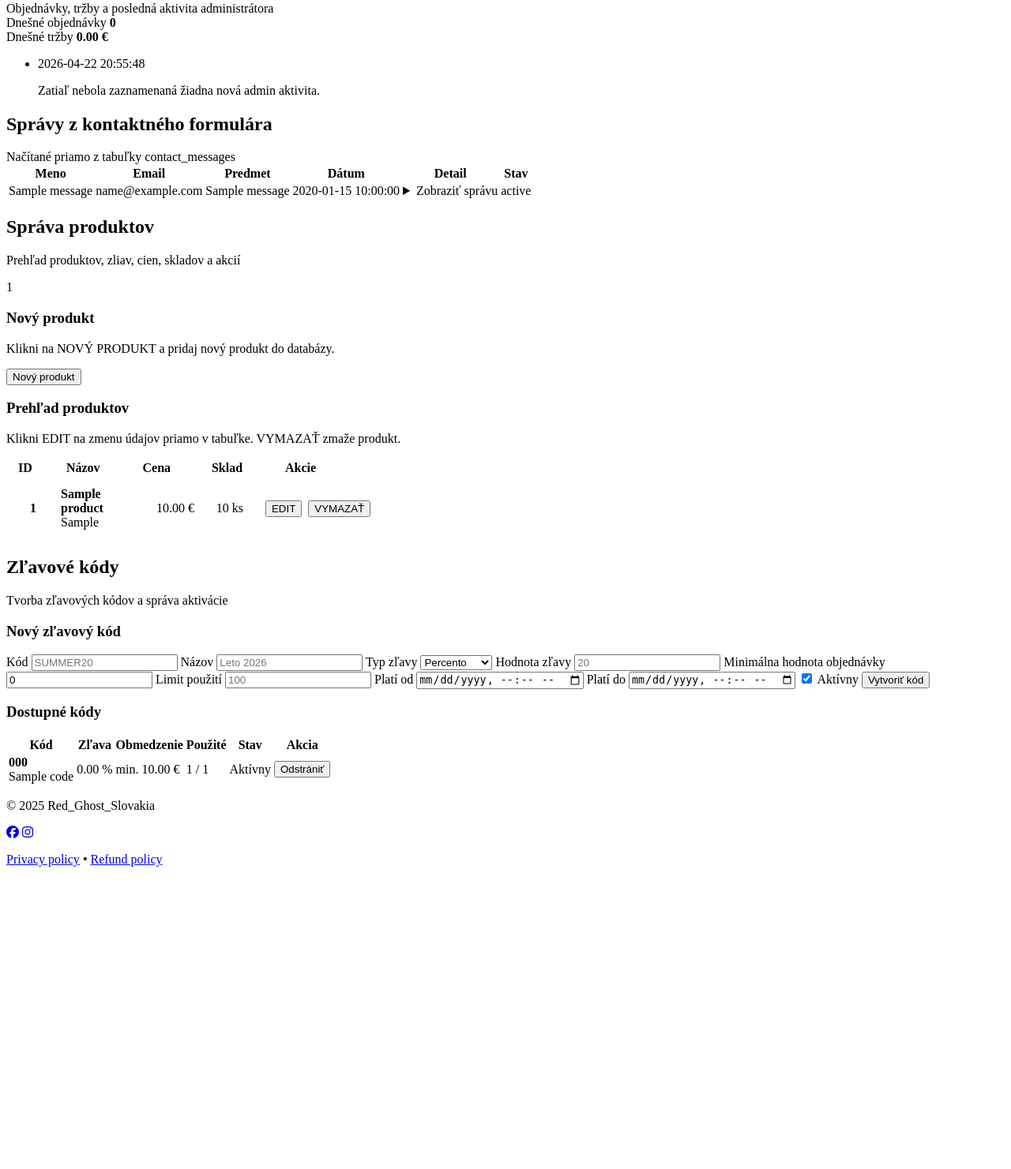
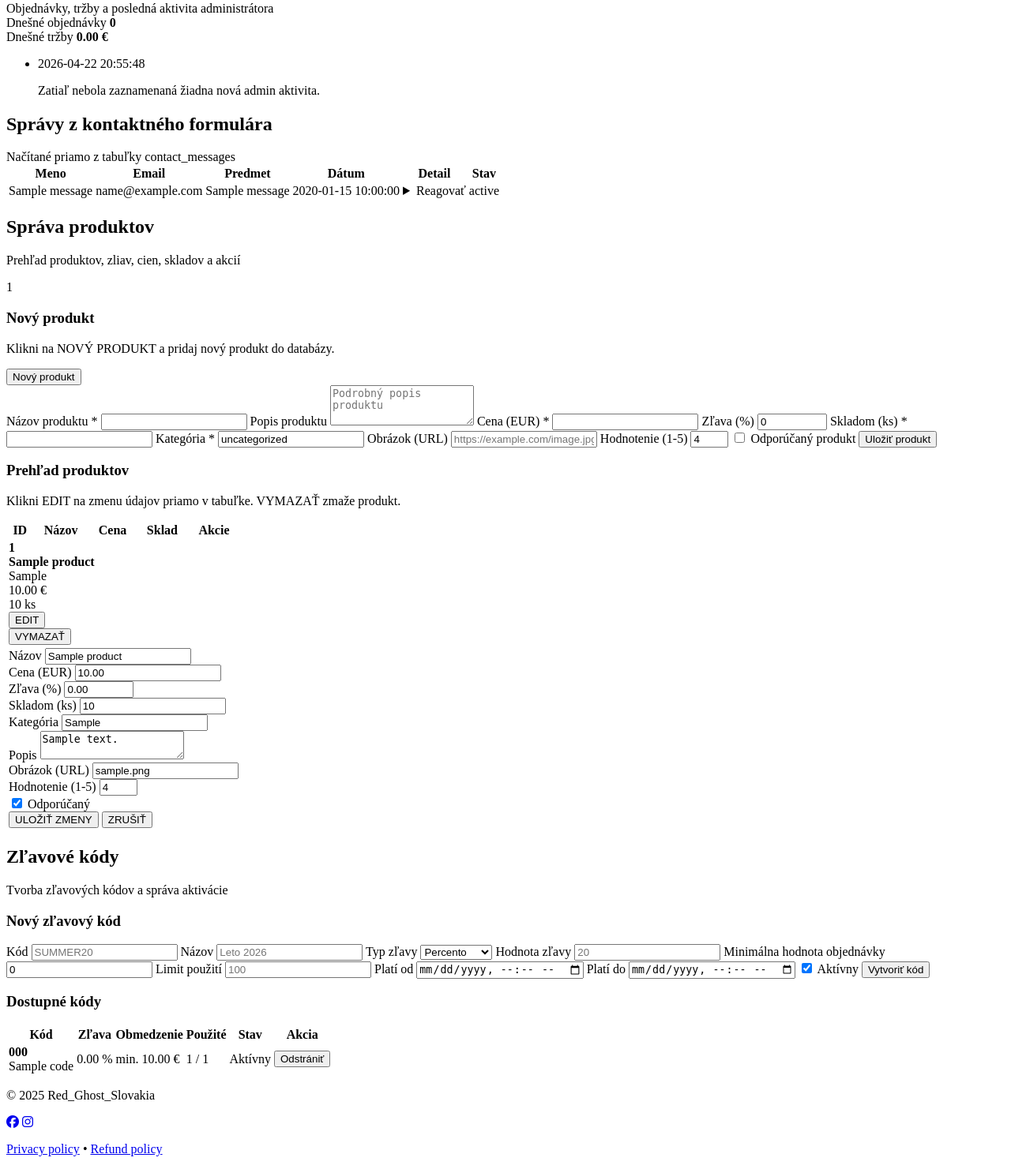
Before and after one commit to HariboSK/Red_Ghost, a PHP site: page /app/views/dashboard.php in a window 1280 px wide. Shown: the part 3011-4492 px from the top of the page at 79% size. Before the commit the page ends 4109 px from the top, so only its background shows below. Run offline with PHP 8.4, Linux system fonts and the light colour scheme; the visitor is signed in with stand-in values (Sample User, id 1); tables that the repository leaves empty hold one stand-in row (values such as "Sample post").

Commit message:
feat: implement message deletion functionality in DashboardHelper; enhance product and discount code deletion methods with transaction handling; update dashboard view for improved user interaction
Co-authored-by: Copilot <copilot@github.com>

```diff
--- a/app/core/dashboard_helper.php
+++ b/app/core/dashboard_helper.php
@@ -1,5 +1,4 @@
 <?php
-
 require_once __DIR__ . '/../models/contact_message.model.php';
 require_once __DIR__ . '/../models/discount_code.model.php';
 require_once __DIR__ . '/../models/order.model.php';
@@ -157,6 +156,21 @@ class DashboardHelper
             }
         }
 
+        if($formType === 'delete_message') {
+            $messageId = filter_var($post['message_id'] ?? null, FILTER_VALIDATE_INT);
+
+            if (!$messageId || $messageId < 1) {
+                $state['adminMailerError'] = 'Neplatné ID správy.';
+            } else {
+                try {
+                    $contactMessageModel->delete((int) $messageId);
+                    $state['adminMailerNotice'] = 'Správa bola odstranena.';
+                } catch (PDOException $exception) {
+                    $state['adminMailerError'] = 'Správu sa nepodarilo odstrániť.';
+                }
+            }
+        }
+
         if ($formType === 'create_discount_code') {
             $code = strtoupper(trim((string) ($post['code'] ?? '')));
             $title = trim((string) ($post['title'] ?? ''));
@@ -225,10 +239,9 @@ class DashboardHelper
             if (!$productId || $productId < 1) {
                 $state['productError'] = 'Neplatné ID produktu.';
             } else {
-                try {
-                    $productModel->delete((int) $productId);
+                if ($productModel->delete((int) $productId)) {
                     $state['productNotice'] = 'Produkt bol odstránený.';
-                } catch (PDOException $exception) {
+                } else {
                     $state['productError'] = 'Produkt sa nepodarilo odstrániť.';
                 }
             }
@@ -240,10 +253,9 @@ class DashboardHelper
             if (!$discountCodeId || $discountCodeId < 1) {
                 $state['discountCodeError'] = 'Neplatné ID zľavového kódu.';
             } else {
-                try {
-                    $discountCodeModel->delete((int) $discountCodeId);
+                if ($discountCodeModel->delete((int) $discountCodeId)) {
                     $state['discountCodeNotice'] = 'Zľavový kód bol odstránený.';
-                } catch (PDOException $exception) {
+                } else {
                     $state['discountCodeError'] = 'Zľavový kód sa nepodarilo odstrániť.';
                 }
             }
@@ -327,6 +339,11 @@ function dashboard_reply_to_message(PDO $pdo, int $messageId, string $replyText)
     return (new ContactMessageModel($pdo))->reply($messageId, $replyText);
 }
 
+function dashboard_delete_message(PDO $pdo, int $messageId): bool
+{
+    return (new ContactMessageModel($pdo))->delete($messageId);
+}
+
 function dashboard_get_messages_by_email(PDO $pdo, string $email): array
 {
     return (new ContactMessageModel($pdo))->getByEmail($email);
--- a/app/models/contact_message.model.php
+++ b/app/models/contact_message.model.php
@@ -28,6 +28,25 @@ class ContactMessageModel extends BaseModel
             ':status' => 'replied',
             ':id' => $messageId,
         ]);
+    }
+
+    public function delete(int $messageId): bool
+    {
+        try {
+            $this->pdo->beginTransaction();
+            $stmt = $this->pdo->prepare('DELETE FROM contact_messages WHERE id = :id');
+            $stmt->execute([':id' => $messageId]);
+            $this->pdo->commit();
+            return true;
+        }
+
+        catch (PDOException $e) {
+            if($this->pdo->inTransaction()) {
+                $this->pdo->rollBack();
+            }
+            return false;
+
+        }
     }
 
     public function getUnread(): array
--- a/app/models/discount_code.model.php
+++ b/app/models/discount_code.model.php
@@ -32,9 +32,19 @@ class DiscountCodeModel extends BaseModel
         ]);
     }
 
-    public function delete(int $discountCodeId): void
+    public function delete(int $discountCodeId): bool
     {
-        $stmt = $this->pdo->prepare('DELETE FROM discount_codes WHERE id = :id');
-        $stmt->execute([':id' => $discountCodeId]);
+        try {
+            $this->pdo->beginTransaction();
+            $stmt = $this->pdo->prepare('DELETE FROM discount_codes WHERE id = :id');
+            $stmt->execute([':id' => $discountCodeId]);
+            $this->pdo->commit();
+            return true;
+        } catch (PDOException $exception) {
+            if ($this->pdo->inTransaction()) {
+                $this->pdo->rollBack();
+            }
+            return false;
+        }
     }
 }
--- a/app/models/product.model.php
+++ b/app/models/product.model.php
@@ -72,10 +72,20 @@ class ProductModel extends BaseModel
         ]);
     }
 
-    public function delete(int $productId): void
+    public function delete(int $productId): bool
     {
-        $stmt = $this->pdo->prepare('DELETE FROM products WHERE id = :id');
-        $stmt->execute([':id' => $productId]);
+        try {
+            $this->pdo->beginTransaction();
+            $stmt = $this->pdo->prepare('DELETE FROM products WHERE id = :id');
+            $stmt->execute([':id' => $productId]);
+            $this->pdo->commit();
+            return true;
+        } catch (PDOException $exception) {
+            if ($this->pdo->inTransaction()) {
+                $this->pdo->rollBack();
+            }
+            return false;
+        }
     }
 
     public static function validateAndBuildPayload(array $post): array
--- a/app/views/dashboard.php
+++ b/app/views/dashboard.php
@@ -261,18 +261,27 @@ include __DIR__ . '/partials/dashboard-header.php';
                                         <td><?php echo dash_h($message['created_at'] ?? ''); ?></td>
                                         <td>
                                             <details class="message-detail">
-                                                <summary>Zobraziť správu</summary>
+                                                <summary>Reagovať</summary>
                                                 <p><?php echo nl2br(dash_h($message['message_text'] ?? '')); ?></p>
+
                                                 <form method="POST" action="<?php echo route('/dashboard'); ?>" class="message-reply-form">
                                                     <input type="hidden" name="form_type" value="reply_message">
                                                     <input type="hidden" name="message_id" value="<?php echo dash_h($message['id'] ?? ''); ?>">
                                                     <textarea name="reply_text" rows="4" placeholder="Napíš reakciu pre zákazníka" required></textarea>
                                                     <button type="submit" class="management-submit message-reply-btn">Uložiť reakciu</button>
                                                 </form>
+
+                                                <form method="POST" action="<?php echo route('/dashboard'); ?>" class="message-reply-form">
+                                                    <input type="hidden" name="form_type" value="delete_message">
+                                                    <input type="hidden" name="message_id" value="<?php echo dash_h($message['id'] ?? ''); ?>">
+                                                    <button type="submit" class="delete-btn">Vymazať</button>
+                                                </form>
+
                                             </details>
                                         </td>
                                         <td>
                                             <div class="message-status-cell">
+
                                                 <span class="message-status-badge message-status-<?php echo dash_h((string) ($message['status'] ?? 'unread')); ?>">
                                                     <?php echo dash_h((string) ($message['status'] ?? 'unread')); ?>
                                                 </span>
@@ -316,7 +325,7 @@ include __DIR__ . '/partials/dashboard-header.php';
                         <p class="card-subtitle">Klikni na NOVÝ PRODUKT a pridaj nový produkt do databázy.</p>
                         <button type="button" class="management-submit" onclick="document.getElementById('create-product-form').style.display = document.getElementById('create-product-form').style.display === 'none' ? 'block' : 'none'; this.textContent = this.textContent === 'Nový produkt' ? 'Zrušiť' : 'Nový produkt';">Nový produkt</button>
 
-                        <form id="create-product-form" method="POST" action="#products" class="management-form" style="display: none; margin-top: 15px;">
+                        <form id="create-product-form" method="POST" action="#products" class="management-form create-product-form">
                             <input type="hidden" name="form_type" value="create_product">
 
                             <label for="quick-product-name">Názov produktu *</label>
@@ -378,17 +387,16 @@ include __DIR__ . '/partials/dashboard-header.php';
                                             $finalPrice = $discountPercent > 0 ? max(0, $basePrice * (1 - ($discountPercent / 100))) : $basePrice;
                                             ?>
                                             <tr class="product-row" data-product-id="<?php echo dash_h($productId); ?>">
-                                                <!-- VIEW MODE -->
-                                                <td class="product-view-mode" colspan="5" style="padding: 0;">
-                                                    <div style="display: flex; gap: 15px; padding: 12px; align-items: center;">
-                                                        <div style="flex: 0 0 40px; text-align: center;">
+                                                <td class="product-view-mode product-view-cell" colspan="5">
+                                                    <div class="product-row-layout">
+                                                        <div class="product-col-id">
                                                             <strong><?php echo dash_h($productId); ?></strong>
                                                         </div>
-                                                        <div style="flex: 1;">
+                                                        <div class="product-col-main">
                                                             <strong><?php echo dash_h($product['name'] ?? ''); ?></strong>
                                                             <div class="product-meta product-category-pill"><?php echo dash_h($product['category'] ?? 'uncategorized'); ?></div>
                                                         </div>
-                                                        <div style="flex: 0 0 100px; text-align: right;">
+                                                        <div class="product-col-price">
                                                             <?php if ($discountPercent > 0): ?>
                                                                 <span class="product-price-old"><?php echo dash_h(number_format($basePrice, 2, '.', '')); ?></span><br>
                                                                 <span class="product-price-chip"><?php echo dash_h(number_format($finalPrice, 2, '.', '')); ?> €</span>
@@ -396,12 +404,12 @@ include __DIR__ . '/partials/dashboard-header.php';
                                                                 <span class="product-price-chip"><?php echo dash_h(number_format($basePrice, 2, '.', '')); ?> €</span>
                                                             <?php endif; ?>
                                                         </div>
-                                                        <div style="flex: 0 0 60px; text-align: center;">
+                                                        <div class="product-col-stock">
                                                             <span class="product-stock-chip <?php echo ((int) ($product['stock'] ?? 0) > 0) ? 'in-stock' : 'out-of-stock'; ?>"><?php echo dash_h($product['stock'] ?? 0); ?> ks</span>
                                                         </div>
-                                                        <div style="flex: 0 0 150px; display: flex; gap: 8px;">
+                                                        <div class="product-col-actions">
                                                             <button type="button" class="product-action-link edit-btn" onclick="toggleProductEditMode(<?php echo dash_h($productId); ?>)">EDIT</button>
-                                                            <form method="POST" action="#products" style="margin: 0;">
+                                                            <form method="POST" action="#products" class="product-delete-form">
                                                                 <input type="hidden" name="form_type" value="delete_product">
                                                                 <input type="hidden" name="product_id" value="<?php echo dash_h($productId); ?>">
                                                                 <button type="submit" class="delete-btn" onclick="return confirm('Naozaj chceš zmazať produkt &quot;<?php echo dash_h($product['name'] ?? ''); ?>&quot;?');">VYMAZAŤ</button>
@@ -411,60 +419,59 @@ include __DIR__ . '/partials/dashboard-header.php';
                                                 </td>
                                             </tr>
 
-                                            <!-- EDIT MODE (hidden by default) -->
-                                            <tr class="product-edit-mode" id="edit-row-<?php echo dash_h($productId); ?>" style="display: none; background-color: #f5f5f5;">
-                                                <td colspan="5" style="padding: 15px;">
+                                            <tr class="product-edit-mode" id="edit-row-<?php echo dash_h($productId); ?>">
+                                                <td colspan="5" class="product-edit-cell">
                                                     <form method="POST" action="#products" class="product-inline-edit-form">
                                                         <input type="hidden" name="form_type" value="update_product">
                                                         <input type="hidden" name="product_id" value="<?php echo dash_h($productId); ?>">
 
-                                                        <div style="display: grid; grid-template-columns: 1fr 1fr 1fr 1fr; gap: 12px; align-items: end;">
+                                                        <div class="product-edit-grid product-edit-grid--four">
                                                             <div>
-                                                                <label style="display: block; font-weight: 600; margin-bottom: 5px; font-size: 12px;">Názov</label>
-                                                                <input type="text" name="name" value="<?php echo dash_h($product['name'] ?? ''); ?>" required style="width: 100%; padding: 8px; border: 1px solid #ccc; border-radius: 4px;">
+                                                                <label class="product-edit-label">Názov</label>
+                                                                <input type="text" name="name" value="<?php echo dash_h($product['name'] ?? ''); ?>" required class="product-edit-input">
                                                             </div>
                                                             <div>
-                                                                <label style="display: block; font-weight: 600; margin-bottom: 5px; font-size: 12px;">Cena (EUR)</label>
-                                                                <input type="number" name="price" step="0.01" min="0" value="<?php echo dash_h(number_format($basePrice, 2, '.', '')); ?>" required style="width: 100%; padding: 8px; border: 1px solid #ccc; border-radius: 4px;">
+                                                                <label class="product-edit-label">Cena (EUR)</label>
+                                                                <input type="number" name="price" step="0.01" min="0" value="<?php echo dash_h(number_format($basePrice, 2, '.', '')); ?>" required class="product-edit-input">
                                                             </div>
                                                             <div>
-                                                                <label style="display: block; font-weight: 600; margin-bottom: 5px; font-size: 12px;">Zľava (%)</label>
-                                                                <input type="number" name="discount_percent" min="0" max="100" step="0.01" value="<?php echo dash_h(number_format($discountPercent, 2, '.', '')); ?>" style="width: 100%; padding: 8px; border: 1px solid #ccc; border-radius: 4px;">
+                                                                <label class="product-edit-label">Zľava (%)</label>
+                                                                <input type="number" name="discount_percent" min="0" max="100" step="0.01" value="<?php echo dash_h(number_format($discountPercent, 2, '.', '')); ?>" class="product-edit-input">
                                                             </div>
                                                             <div>
-                                                                <label style="display: block; font-weight: 600; margin-bottom: 5px; font-size: 12px;">Skladom (ks)</label>
-                                                                <input type="number" name="stock" min="0" value="<?php echo dash_h($product['stock'] ?? 0); ?>" required style="width: 100%; padding: 8px; border: 1px solid #ccc; border-radius: 4px;">
+                                                                <label class="product-edit-label">Skladom (ks)</label>
+                                                                <input type="number" name="stock" min="0" value="<?php echo dash_h($product['stock'] ?? 0); ?>" required class="product-edit-input">
                                                             </div>
                                                         </div>
 
-                                                        <div style="display: grid; grid-template-columns: 1fr 1fr; gap: 12px; margin-top: 12px; align-items: end;">
+                                                        <div class="product-edit-grid product-edit-grid--two">
                                                             <div>
-                                                                <label style="display: block; font-weight: 600; margin-bottom: 5px; font-size: 12px;">Kategória</label>
-                                                                <input type="text" name="category" value="<?php echo dash_h($product['category'] ?? 'uncategorized'); ?>" style="width: 100%; padding: 8px; border: 1px solid #ccc; border-radius: 4px;">
+                                                                <label class="product-edit-label">Kategória</label>
+                                                                <input type="text" name="category" value="<?php echo dash_h($product['category'] ?? 'uncategorized'); ?>" class="product-edit-input">
                                                             </div>
                                                             <div>
-                                                                <label style="display: block; font-weight: 600; margin-bottom: 5px; font-size: 12px;">Popis</label>
-                                                                <textarea name="description" rows="2" style="width: 100%; padding: 8px; border: 1px solid #ccc; border-radius: 4px;"><?php echo dash_h($product['description'] ?? ''); ?></textarea>
+                                                                <label class="product-edit-label">Popis</label>
+                                                                <textarea name="description" rows="2" class="product-edit-textarea"><?php echo dash_h($product['description'] ?? ''); ?></textarea>
                                                             </div>
                                                         </div>
 
-                                                        <div style="display: grid; grid-template-columns: 1fr 1fr 1fr; gap: 12px; margin-top: 12px; align-items: end;">
+                                                        <div class="product-edit-grid product-edit-grid--three">
                                                             <div>
-                                                                <label style="display: block; font-weight: 600; margin-bottom: 5px; font-size: 12px;">Obrázok (URL)</label>
-                                                                <input type="text" name="image" value="<?php echo dash_h($product['image'] ?? ''); ?>" style="width: 100%; padding: 8px; border: 1px solid #ccc; border-radius: 4px;">
+                                                                <label class="product-edit-label">Obrázok (URL)</label>
+                                                                <input type="text" name="image" value="<?php echo dash_h($product['image'] ?? ''); ?>" class="product-edit-input">
                                                             </div>
                                                             <div>
-                                                                <label style="display: block; font-weight: 600; margin-bottom: 5px; font-size: 12px;">Hodnotenie (1-5)</label>
-                                                                <input type="number" name="rating" min="1" max="5" value="<?php echo dash_h($product['rating'] ?? '4'); ?>" style="width: 100%; padding: 8px; border: 1px solid #ccc; border-radius: 4px;">
+                                                                <label class="product-edit-label">Hodnotenie (1-5)</label>
+                                                                <input type="number" name="rating" min="1" max="5" value="<?php echo dash_h($product['rating'] ?? '4'); ?>" class="product-edit-input">
                                                             </div>
                                                             <div>
-                                                                <label style="display: block; font-weight: 600; margin-bottom: 5px; font-size: 12px;"><input type="checkbox" name="featured" <?php echo ((int) ($product['featured'] ?? 0) === 1) ? 'checked' : ''; ?>> Odporúčaný</label>
+                                                                <label class="product-edit-label product-edit-label--checkbox"><input type="checkbox" name="featured" <?php echo ((int) ($product['featured'] ?? 0) === 1) ? 'checked' : ''; ?>> Odporúčaný</label>
                                                             </div>
                                                         </div>
 
-                                                        <div style="display: flex; gap: 8px; margin-top: 12px;">
-                                                            <button type="submit" class="management-submit" style="flex: 1;">ULOŽIŤ ZMENY</button>
-                                                            <button type="button" class="management-submit" style="flex: 1; background-color: #999;" onclick="toggleProductEditMode(<?php echo dash_h($productId); ?>)">ZRUŠIŤ</button>
+                                                        <div class="product-edit-actions">
+                                                            <button type="submit" class="management-submit product-edit-action">ULOŽIŤ ZMENY</button>
+                                                            <button type="button" class="management-submit management-submit--muted product-edit-action" onclick="toggleProductEditMode(<?php echo dash_h($productId); ?>)">ZRUŠIŤ</button>
                                                         </div>
                                                     </form>
                                                 </td>
@@ -612,6 +619,4 @@ function toggleProductEditMode(productId) {
 }
 </script>
 
-<?php
-include __DIR__ . '/partials/footer.php';
-?>
+<?php include __DIR__ . '/partials/footer.php'; ?>
```
Also changed, not shown: public/assets/css/dashboard.css.
